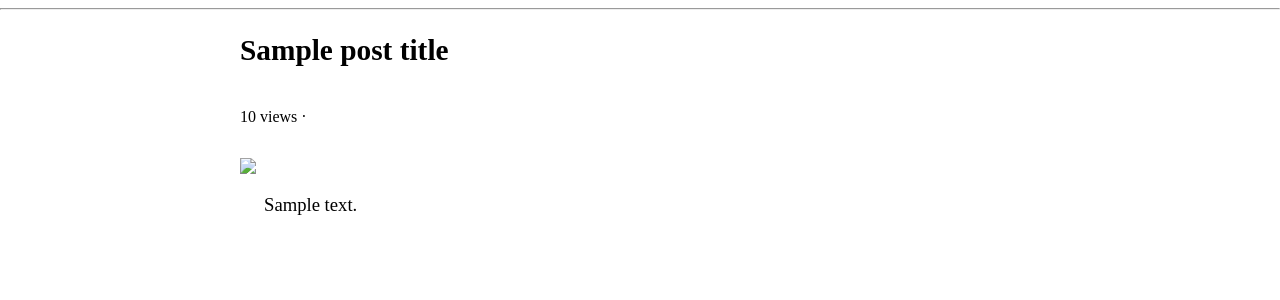
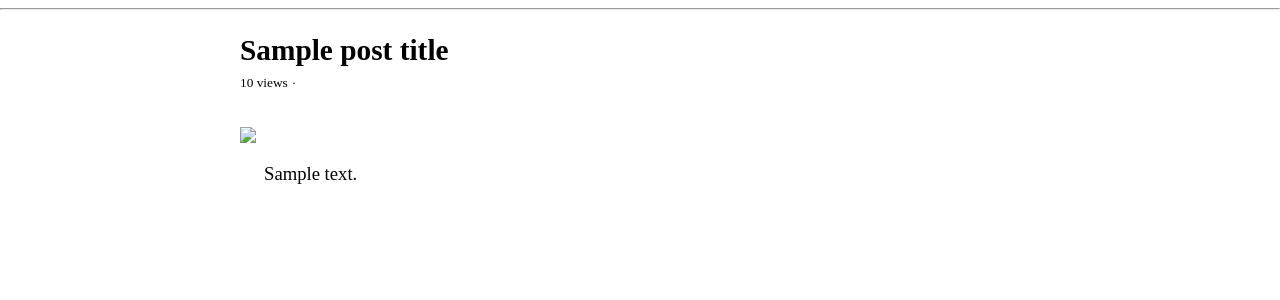
Before and after one commit to purewave0/imgflow, a Flask app: template app/templates/post/index.html in a window 1280 px wide. Shown: the part 18-318 px from the top of the page. Run offline with Flask 3, Linux system fonts and the light colour scheme; the template is opened without the code that fills it: most values are stand-ins (such as "Sample title", 1, 10 or a date in 2020); parts of the project's set-up code (start-up, migrations or seed data) failed here and were passed over.

Commit message:
feat: stylize post stats in post's page

```diff
--- a/app/static/css/post.css
+++ b/app/static/css/post.css
@@ -5,6 +5,7 @@
 
 #post-title {
     font-size: 22pt;
+    margin-bottom: 0;
 }
 
 #post-stats {
@@ -12,7 +13,12 @@
     flex-direction: row;
     align-items: center;
     column-gap: 4px;
-    margin-bottom: 16px;
+    margin: 8px 0 36px 0;
+    font-size: 10pt;
+}
+
+#post-stats * {
+    margin: 0;
 }
 
 #media {
```
